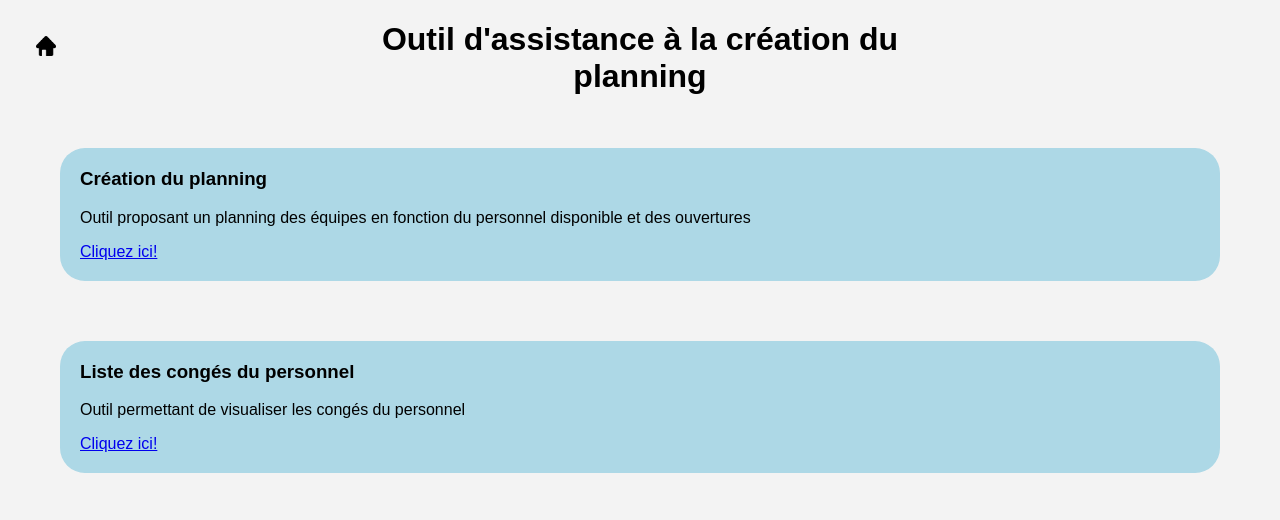
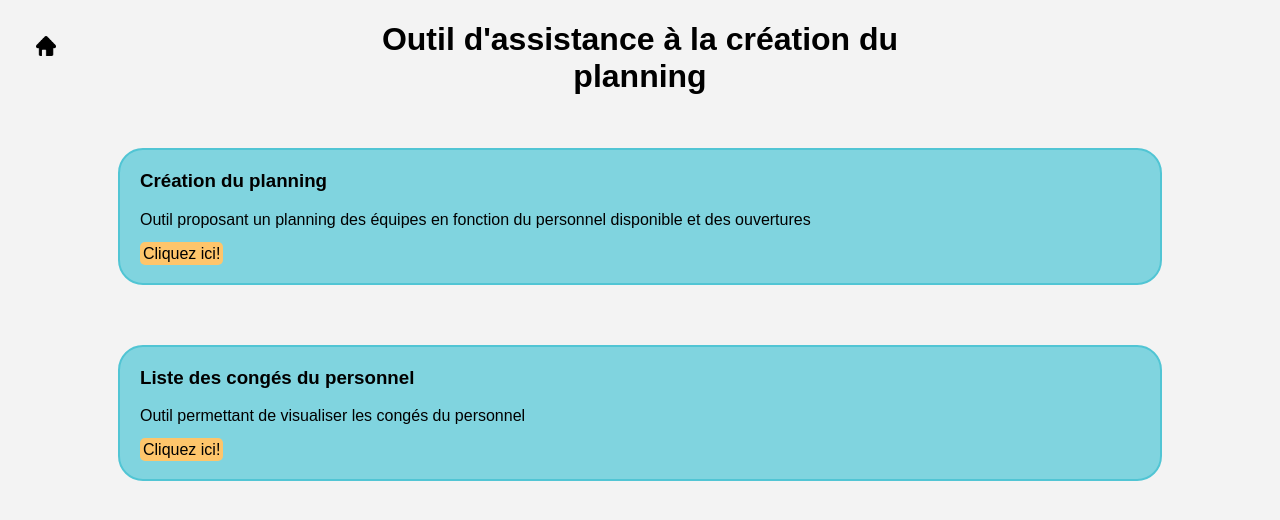
Before and after one commit to TisaneFruitRouge/dssmith-planning, a Flask app: page / in a window 1280 px wide. Shown: the top 520 px of the page. Run offline with Flask 2, Linux system fonts and the light colour scheme.

Commit message:
j'ai modifié le css + enlever le print dans wsgi.py

```diff
--- a/planning/static/styles/home.css
+++ b/planning/static/styles/home.css
@@ -3,6 +3,13 @@ ul {
 
 	margin: 0px 20px;
 	padding: 0px 40px;
+
+	display: flex;
+	flex-direction: column;
+
+	justify-content: center;
+	align-items: center;
+
 }
 
 li {
@@ -11,13 +18,36 @@ li {
 
 	border-radius: 25px;
 
-	background-color: lightblue;
+	background-color: #80D4DF;
+
+	width: 1000px;
+
+	border:  2px solid #51C5D4;
+
 }
 
 li:first-child {
 	margin-top: 20px;
 }
 
-li h3 {
+li > h3 {
 	margin-top: 0px;
 }
+
+li > a
+{
+	padding: 3px;
+
+	color: black;
+	text-decoration: none;
+
+	background-color: #FEC56B;
+
+	border-radius:5px;
+
+	transition: 0.4s;
+}
+
+li > a:hover {
+	background-color:#EAA83A;
+}
--- a/wsgi.py
+++ b/wsgi.py
@@ -5,8 +5,6 @@ sys.path.append("/var/www/planning")
 
 from planning.app import app as application
 
-print(application.__dict__)
-
 if __name__=="__main__":
 
 	application.run()
```
